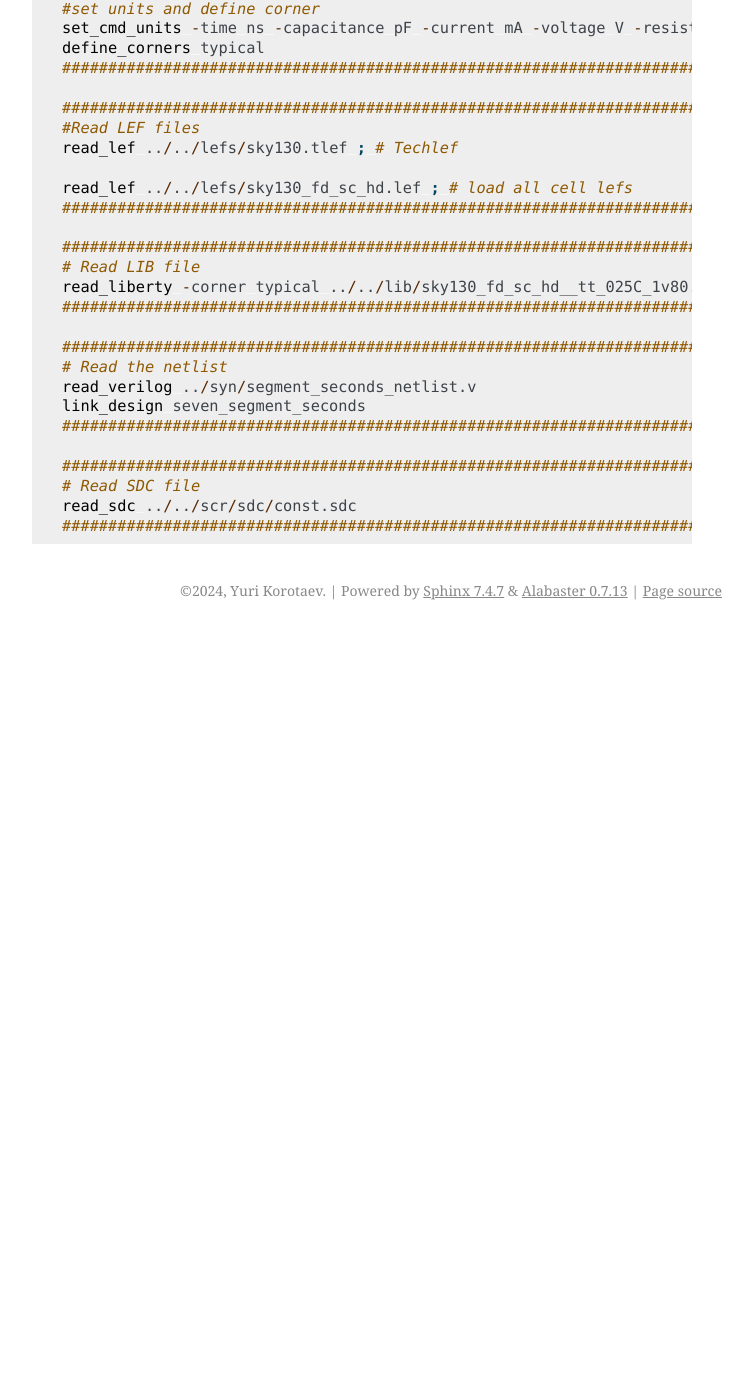
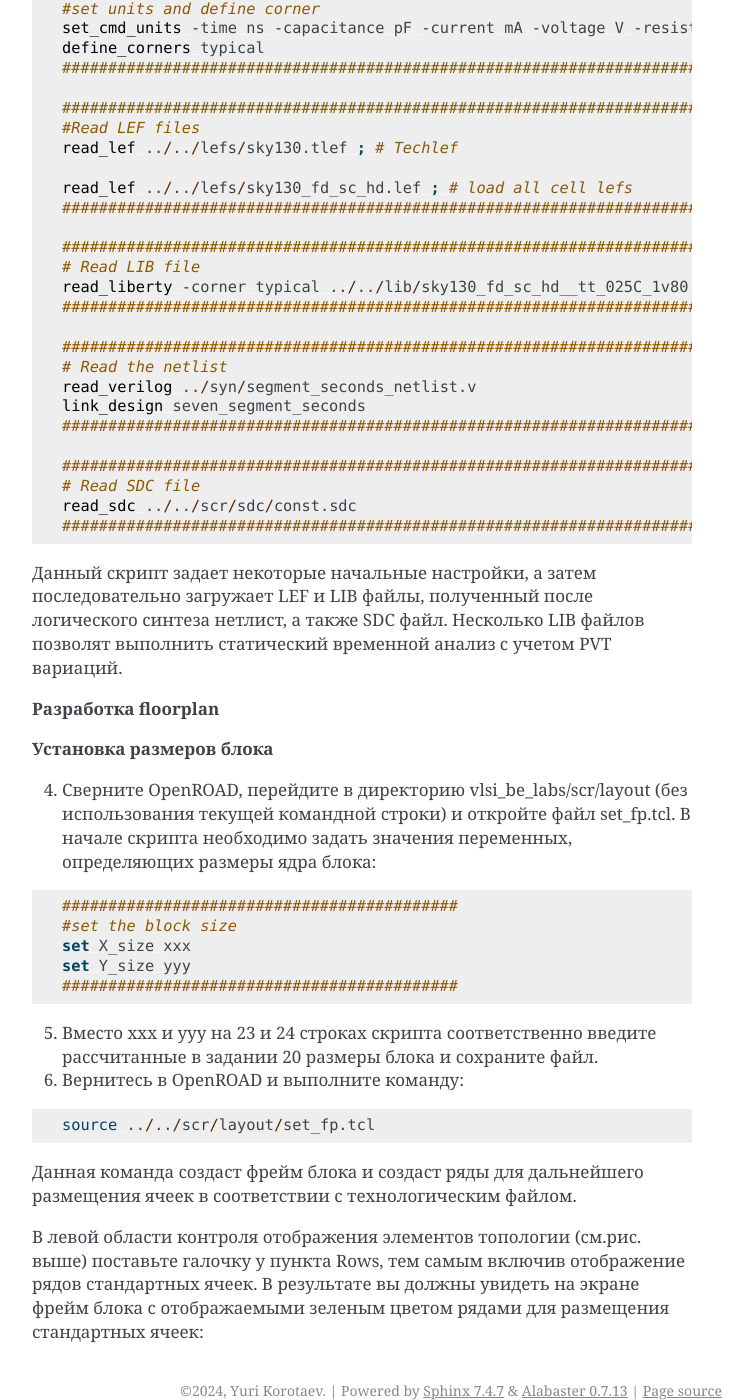
Before and after one commit to korotaevyua/vlsi_be_labs, a Sphinx documentation site: the page built from docs/layout.md, in a window 1280 px wide and 1400 px high, scrolled down 1506 px. Shown: the whole window, without its empty margins (388-1141 px from the left). Built offline with Sphinx 7.4.7, drawn with Linux system fonts in a browser that asks for light colours; before the commit the page ends 2136 px from its top, so only the background shows below that.

Commit message:
add some layout part to docs

````diff
--- a/docs/layout.md
+++ b/docs/layout.md
@@ -61,3 +61,32 @@ link_design seven_segment_seconds
 read_sdc ../../scr/sdc/const.sdc
 ############################################################################################
 ```
+
+Данный скрипт задает некоторые начальные настройки, а затем последовательно загружает LEF  и LIB файлы, полученный после логического синтеза нетлист, а также SDC файл. Несколько LIB файлов позволят выполнить статический временной анализ с учетом PVT вариаций.
+
+**Разработка floorplan**
+
+**Установка размеров блока**
+
+4. Сверните OpenROAD, перейдите в директорию vlsi_be_labs/scr/layout (без использования текущей командной строки) и откройте файл set_fp.tcl. В начале скрипта необходимо задать значения переменных, определяющих размеры ядра блока:
+
+```tcl
+###########################################
+#set the block size
+set X_size xxx
+set Y_size yyy
+###########################################
+```
+
+5. Вместо xxx и yyy на 23 и 24 строках скрипта соответственно введите рассчитанные в задании 20 размеры блока и сохраните файл.
+
+6. Вернитесь в OpenROAD и выполните команду:
+
+```tcl
+source ../../scr/layout/set_fp.tcl
+```
+
+Данная команда создаст фрейм блока и создаст ряды для дальнейшего размещения ячеек в соответствии с технологическим файлом.
+
+В левой области контроля отображения элементов топологии (см.рис. выше) поставьте галочку у пункта Rows, тем самым включив отображение рядов стандартных ячеек.
+В результате вы должны увидеть на экране фрейм блока с отображаемыми зеленым цветом рядами для размещения стандартных ячеек:
````
